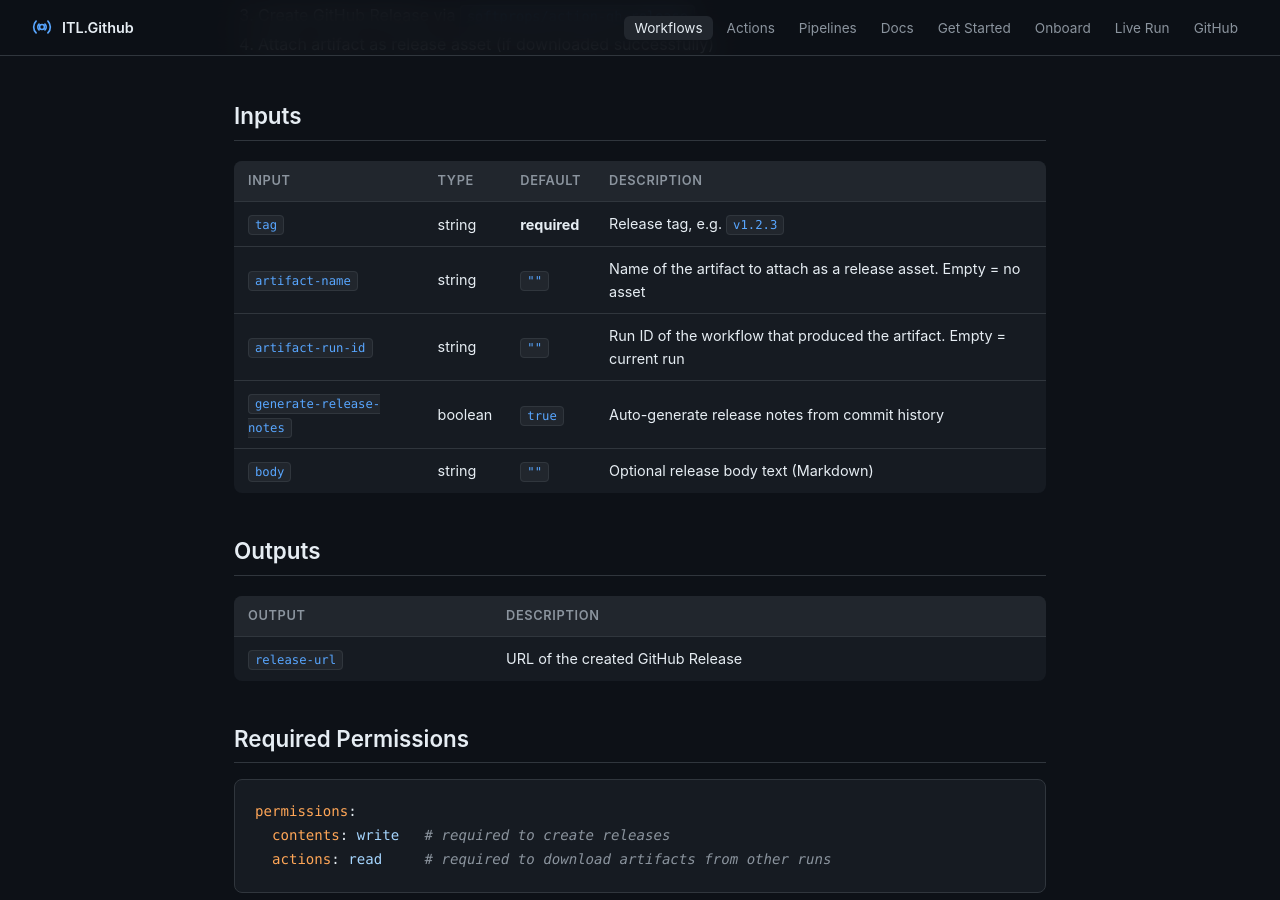
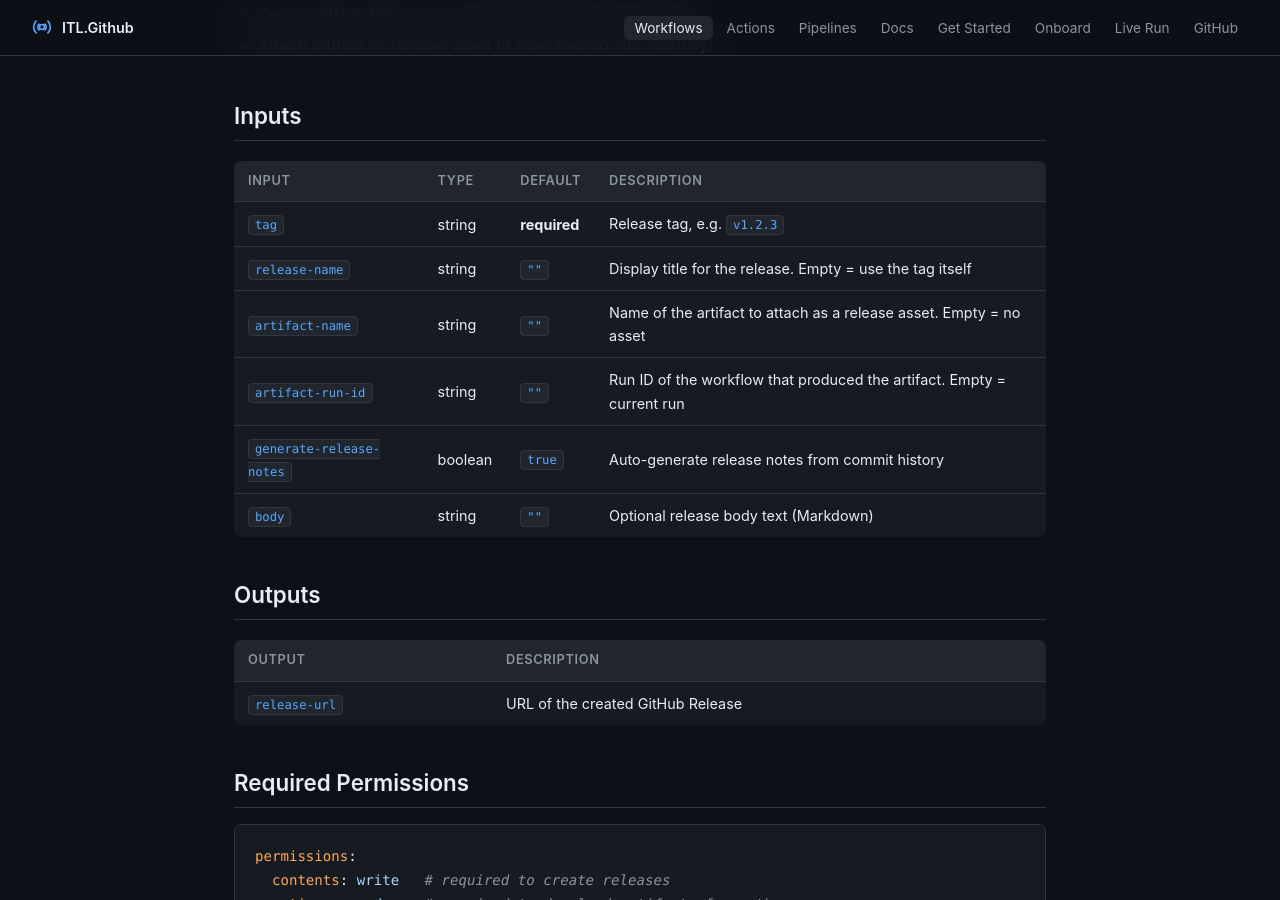
Before and after one commit to ITlusions/ITL.Github, a Jekyll site: the page built from docs/workflows/release-gh.md, in a window 1280 px wide and 900 px high, scrolled down 805 px. Built offline with Jekyll 4.4.1, drawn with Linux system fonts in a browser that asks for light colours; our own code applies the rules of GitHub Pages for plain Markdown files.

Commit message:
feat: add release-name input to _reusable-release-gh.yml, use it for claude plugins (#5)
Release titles for claude plugins previously reused the raw tag string
verbatim (e.g. 'nexustrade-plugin--v1.0.3', which reads oddly with the
double-dash from claude plugin tag's own {name}--v{version} convention).
_reusable-release-gh.yml now accepts an optional release-name input
(defaults to the tag, unchanged for existing callers);
_reusable-claude-plugin-release.yml passes '{name} v{version}' for a
cleaner title, e.g. 'nexustrade-plugin v1.0.3'. The tag itself is
unchanged — only the release's display title.

Co-authored-by: Claude Sonnet 5 <noreply@anthropic.com>

```diff
--- a/docs/workflows/release-gh.md
+++ b/docs/workflows/release-gh.md
@@ -29,6 +29,7 @@ based on the tag name:
 | Input | Type | Default | Description |
 |---|---|---|---|
 | `tag` | string | **required** | Release tag, e.g. `v1.2.3` |
+| `release-name` | string | `""` | Display title for the release. Empty = use the tag itself |
 | `artifact-name` | string | `""` | Name of the artifact to attach as a release asset. Empty = no asset |
 | `artifact-run-id` | string | `""` | Run ID of the workflow that produced the artifact. Empty = current run |
 | `generate-release-notes` | boolean | `true` | Auto-generate release notes from commit history |
```
Also changed, not shown: .github/workflows/_reusable-claude-plugin-release.yml, .github/workflows/_reusable-release-gh.yml.
